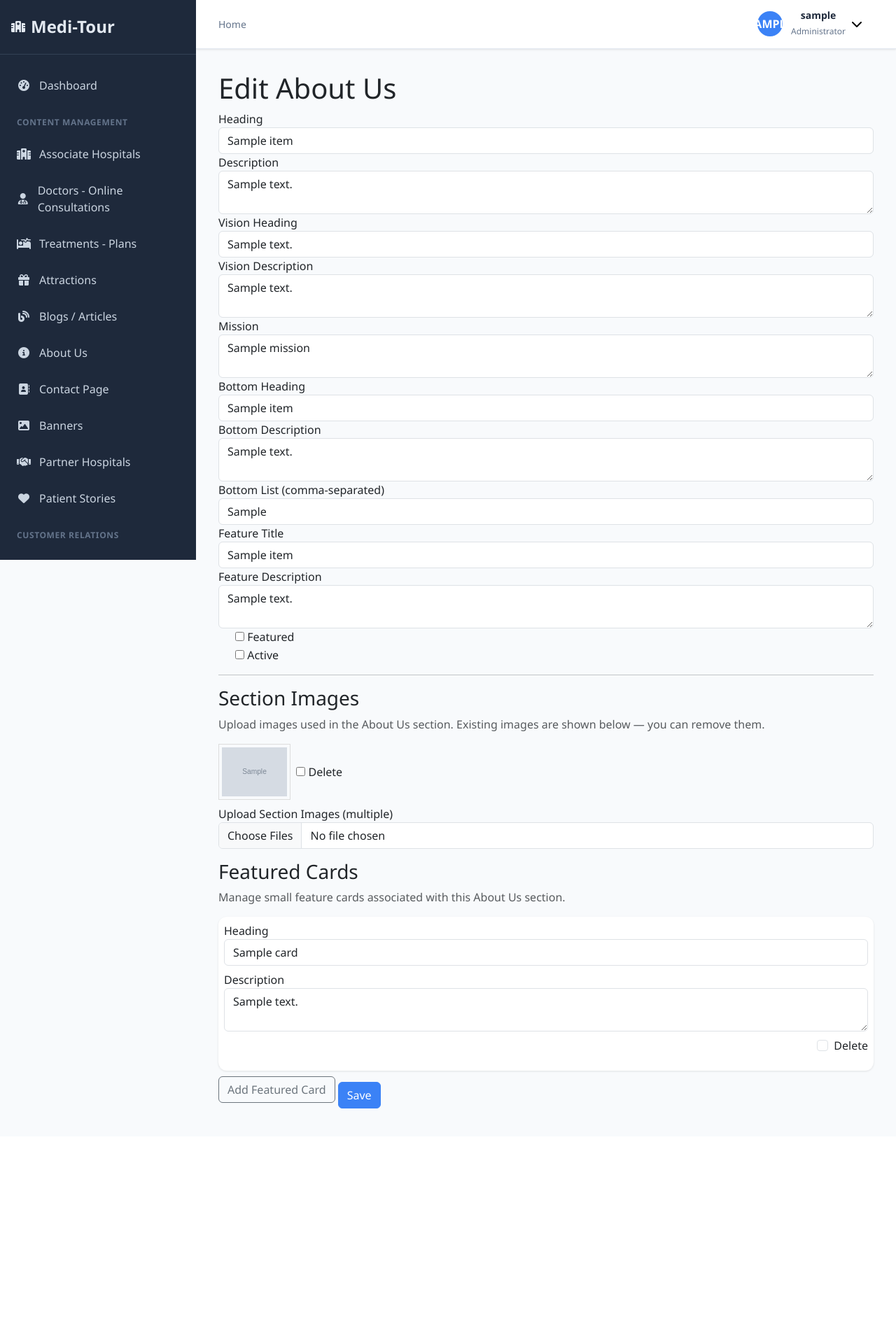
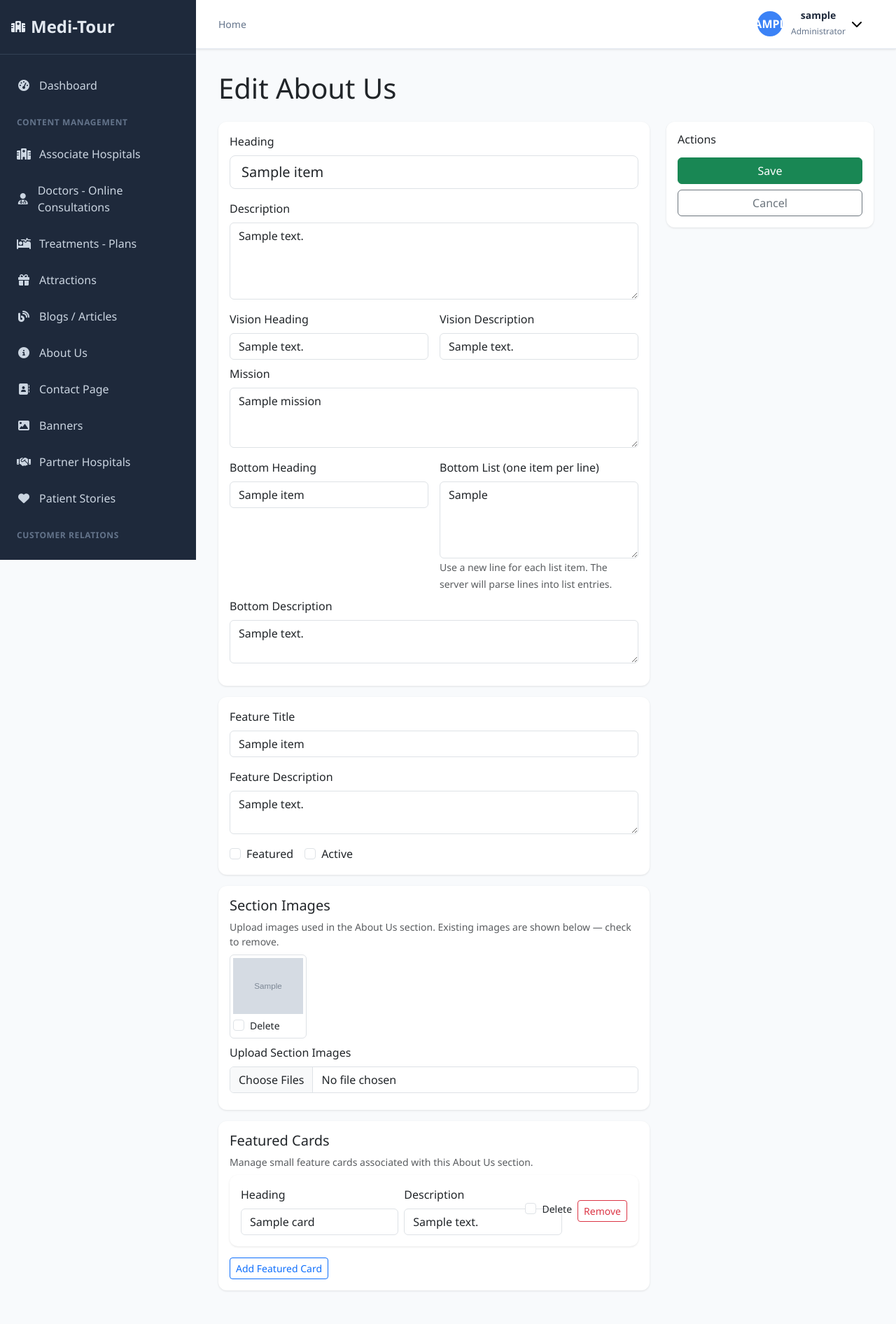
Before and after one commit to nawab-syscraft25/Medi-tour, a FastAPI app: template templates/admin/about_us_form.html in a window 1280 px wide. Shown: the whole page at 70% size. Before the commit the page ends 1584 px from the top, so only its background shows below. Run offline with FastAPI, Linux system fonts and the light colour scheme; the template is opened without the code that fills it: most values are stand-ins (such as "Sample title", 1, 10 or a date in 2020); grey boxes marked "Sample" are stand-in pictures; parts of the project's set-up code (start-up, migrations or seed data) failed here and were passed over.

Commit message:
About list

```diff
--- a/templates/admin/about_us_form.html
+++ b/templates/admin/about_us_form.html
@@ -1,139 +1,199 @@
 {% extends 'admin/base.html' %}
 {% block content %}
-<h1>{% if action=='create' %}Create About Us{% else %}Edit About Us{% endif %}</h1>
+<h1 class="mb-4">{% if action=='create' %}Create About Us{% else %}Edit About Us{% endif %}</h1>
+
 <form method="post" enctype="multipart/form-data" action="{% if action=='create' %}/admin/about-us{% else %}/admin/about-us/{{ item.id }}{% endif %}">
-  <div class="form-group">
-    <label>Heading</label>
-    <input type="text" name="heading" class="form-control" value="{{ item.heading if item else '' }}" required />
+  <div class="row g-4">
+    <div class="col-lg-8">
+      <div class="card p-3 mb-3">
+        <div class="mb-3">
+          <label class="form-label">Heading</label>
+          <input type="text" name="heading" class="form-control form-control-lg" value="{{ item.heading if item else '' }}" required />
         </div>
-  <div class="form-group">
-    <label>Description</label>
-    <textarea name="description" class="form-control">{{ item.description if item else '' }}</textarea>
+        <div class="mb-3">
+          <label class="form-label">Description</label>
+          <textarea name="description" class="form-control" rows="4">{{ item.description if item else '' }}</textarea>
         </div>
-  <div class="form-group">
-    <label>Vision Heading</label>
+        <div class="row g-3">
+          <div class="col-md-6">
+            <label class="form-label">Vision Heading</label>
             <input type="text" name="vision_heading" class="form-control" value="{{ item.vision_heading if item else '' }}" />
           </div>
-  <div class="form-group">
-    <label>Vision Description</label>
-    <textarea name="vision_desc" class="form-control">{{ item.vision_desc if item else '' }}</textarea>
+          <div class="col-md-6">
+            <label class="form-label">Vision Description</label>
+            <input type="text" name="vision_desc" class="form-control" value="{{ item.vision_desc if item else '' }}" />
           </div>
-  <div class="form-group">
-    <label>Mission</label>
-    <textarea name="mission" class="form-control">{{ item.mission if item else '' }}</textarea>
         </div>
-  <div class="form-group">
-    <label>Bottom Heading</label>
+        <div class="mb-3 mt-2">
+          <label class="form-label">Mission</label>
+          <textarea name="mission" class="form-control" rows="3">{{ item.mission if item else '' }}</textarea>
+        </div>
+        <div class="row g-3">
+          <div class="col-md-6">
+            <label class="form-label">Bottom Heading</label>
             <input type="text" name="bottom_heading" class="form-control" value="{{ item.bottom_heading if item else '' }}" />
           </div>
-  <div class="form-group">
-    <label>Bottom Description</label>
-    <textarea name="bottom_desc" class="form-control">{{ item.bottom_desc if item else '' }}</textarea>
+          <div class="col-md-6">
+            <label class="form-label">Bottom List (one item per line)</label>
+            <textarea name="bottom_list" class="form-control" rows="4" placeholder="Enter one list item per line">{% if item and item.bottom_list %}{{ item.bottom_list.split(',')|map('trim')|join('\n') }}{% endif %}</textarea>
+            <small class="form-text text-muted">Use a new line for each list item. The server will parse lines into list entries.</small>
           </div>
-  <div class="form-group">
-    <label>Bottom List (comma-separated)</label>
-    <input type="text" name="bottom_list" class="form-control" value="{{ item.bottom_list if item else '' }}" />
         </div>
-  <div class="form-group">
-    <label>Feature Title</label>
+        <div class="mb-3 mt-2">
+          <label class="form-label">Bottom Description</label>
+          <textarea name="bottom_desc" class="form-control" rows="2">{{ item.bottom_desc if item else '' }}</textarea>
+        </div>
+      </div>
+
+      <div class="card p-3 mb-3">
+        <div class="mb-3">
+          <label class="form-label">Feature Title</label>
           <input type="text" name="feature_title" class="form-control" value="{{ item.feature_title if item else '' }}" />
         </div>
-  <div class="form-group">
-    <label>Feature Description</label>
-    <textarea name="feature_desc" class="form-control">{{ item.feature_desc if item else '' }}</textarea>
+        <div class="mb-3">
+          <label class="form-label">Feature Description</label>
+          <textarea name="feature_desc" class="form-control" rows="2">{{ item.feature_desc if item else '' }}</textarea>
         </div>
-  {# Position removed per request; ordering handled elsewhere if needed #}
+        <div class="d-flex gap-3 align-items-center">
           <div class="form-check">
-    <input type="checkbox" name="is_featured" value="true" {% if item and item.is_featured %}checked{% endif %} /> Featured
+            <input type="checkbox" class="form-check-input" name="is_featured" value="true" id="is_featured" {% if item and item.is_featured %}checked{% endif %} />
+            <label class="form-check-label" for="is_featured">Featured</label>
           </div>
           <div class="form-check">
-    <input type="checkbox" name="is_active" value="true" {% if item and item.is_active %}checked{% endif %} /> Active
+            <input type="checkbox" class="form-check-input" name="is_active" value="true" id="is_active" {% if item and item.is_active %}checked{% endif %} />
+            <label class="form-check-label" for="is_active">Active</label>
           </div>
-  <hr />
-  <h3>Section Images</h3>
-  <p class="text-muted">Upload images used in the About Us section. Existing images are shown below — you can remove them.</p>
+        </div>
+      </div>
+
+      <div class="card p-3 mb-3">
+        <h5 class="mb-2">Section Images</h5>
+        <p class="text-muted small mb-2">Upload images used in the About Us section. Existing images are shown below — check to remove.</p>
+        <div id="about-images-list" class="d-flex flex-wrap gap-2 mb-2">
           {% if about_images %}
+            {% for img in about_images %}
+              <div class="position-relative border rounded p-1 bg-white" style="width:110px;">
+                <img src="{{ img.url }}" alt="about image" class="img-fluid" style="height:80px; width:100%; object-fit:cover; display:block;" />
+                <div class="form-check mt-1">
+                  <input class="form-check-input" type="checkbox" name="image_delete[]" value="{{ img.id }}" id="delimg-{{ img.id }}" />
+                  <label class="form-check-label small" for="delimg-{{ img.id }}">Delete</label>
+                </div>
+              </div>
+            {% endfor %}
+          {% endif %}
+        </div>
         <div class="mb-2">
-    {% for img in about_images %}
-    <div class="d-flex align-items-center mb-1">
-      <img src="{{ img.url }}" alt="about image" style="max-height:80px;margin-right:8px;border:1px solid #ddd;padding:4px;" />
-      <div>
-        <label class="form-check-label">
-          <input type="checkbox" name="image_delete[]" value="{{ img.id }}" /> Delete
-        </label>
+          <label class="form-label">Upload Section Images</label>
+          <input type="file" name="about_images[]" multiple class="form-control" id="about_images_input" />
+        </div>
+        <div id="about-images-preview" class="d-flex flex-wrap gap-2"></div>
+      </div>
+
+      <div class="card p-3 mb-3">
+        <h5 class="mb-2">Featured Cards</h5>
+        <p class="text-muted small mb-2">Manage small feature cards associated with this About Us section.</p>
+        <div id="featured-cards-wrapper" class="d-flex flex-column gap-2">
+          {% if item and item.featured_cards %}
+            {% for card in item.featured_cards %}
+              <div class="card p-3 featured-card-row">
+                <input type="hidden" name="featured_id[]" value="{{ card.id }}" />
+                <div class="row g-2 align-items-center">
+                  <div class="col-md-5">
+                    <label class="form-label">Heading</label>
+                    <input type="text" name="featured_heading[]" class="form-control" value="{{ card.heading }}" />
+                  </div>
+                  <div class="col-md-5">
+                    <label class="form-label">Description</label>
+                    <input type="text" name="featured_description[]" class="form-control" value="{{ card.description }}" />
+                  </div>
+                  <div class="col-md-2 d-flex justify-content-end">
+                    <div class="form-check me-2">
+                      <input type="checkbox" class="form-check-input" name="featured_delete[]" value="{{ card.id }}" id="del-{{ card.id }}" />
+                      <label class="form-check-label small" for="del-{{ card.id }}">Delete</label>
+                    </div>
+                    <button type="button" class="btn btn-sm btn-outline-danger remove-featured">Remove</button>
+                  </div>
+                </div>
+                {% set fimgs = featured_images_map.get(card.id) if featured_images_map else None %}
+                {% if fimgs %}
+                <div class="mt-2 d-flex flex-wrap gap-2">
+                  {% for fimg in fimgs %}
+                  <div class="position-relative border rounded p-1" style="width:90px;">
+                    <img src="{{ fimg.url }}" alt="featured image" class="img-fluid" style="height:60px; width:100%; object-fit:cover; display:block;" />
+                    <div class="form-check mt-1">
+                      <input class="form-check-input" type="checkbox" name="image_delete[]" value="{{ fimg.id }}" id="fdel-{{ fimg.id }}" />
+                      <label class="form-check-label small" for="fdel-{{ fimg.id }}">Delete</label>
                     </div>
                   </div>
                   {% endfor %}
                 </div>
                 {% endif %}
-  <div class="form-group mb-3">
-    <label>Upload Section Images (multiple)</label>
-    <input type="file" name="about_images[]" multiple class="form-control" />
-  </div>
-  <h3>Featured Cards</h3>
-  <p class="text-muted">Manage small feature cards associated with this About Us section.</p>
-  <div id="featured-cards-wrapper">
-    {% if item and item.featured_cards %}
-      {% for card in item.featured_cards %}
-      <div class="card mb-2 p-2 featured-card-row">
-        <input type="hidden" name="featured_id[]" value="{{ card.id }}" />
-        <div class="mb-2">
-          <label>Heading</label>
-          <input type="text" name="featured_heading[]" class="form-control" value="{{ card.heading }}" />
-        </div>
-        <div class="mb-2">
-          <label>Description</label>
-          <textarea name="featured_description[]" class="form-control">{{ card.description }}</textarea>
-        </div>
-        <div class="mb-2 d-flex justify-content-end">
-          <div class="form-check mb-2">
-            <input type="checkbox" class="form-check-input" name="featured_delete[]" value="{{ card.id }}" id="del-{{ card.id }}" />
-            <label class="form-check-label" for="del-{{ card.id }}">Delete</label>
-          </div>
-        </div>
-        {% set fimgs = featured_images_map.get(card.id) if featured_images_map else None %}
-        {% if fimgs %}
-        <div class="mb-2">
-          {% for fimg in fimgs %}
-          <div class="d-flex align-items-center mb-1">
-            <img src="{{ fimg.url }}" alt="featured image" style="max-height:60px;margin-right:8px;border:1px solid #ddd;padding:4px;" />
-            <div>
-              <label class="form-check-label">
-                <input type="checkbox" name="image_delete[]" value="{{ fimg.id }}" /> Delete
-              </label>
-            </div>
-          </div>
-          {% endfor %}
-        </div>
-        {% endif %}
-        {# Featured card image input removed per request #}
               </div>
             {% endfor %}
           {% endif %}
         </div>
-  <button type="button" id="add-featured-card" class="btn btn-outline-secondary mb-3">Add Featured Card</button>
+        <div class="mt-3">
+          <button type="button" id="add-featured-card" class="btn btn-sm btn-outline-primary">Add Featured Card</button>
+        </div>
+      </div>
+
+    </div>
+    <div class="col-lg-4">
+      <div class="card p-3 mb-3 sticky-top" style="top:20px;">
+        <h6 class="mb-3">Actions</h6>
+        <div class="d-grid gap-2">
+          <button class="btn btn-success" type="submit">Save</button>
+          <a href="/admin/about-us" class="btn btn-outline-secondary">Cancel</a>
+        </div>
+      </div>
+    </div>
+  </div>
 
   <script>
     (function(){
+      // About images preview
+      const input = document.getElementById('about_images_input');
+      const preview = document.getElementById('about-images-preview');
+      function makeThumb(file){
+        const url = URL.createObjectURL(file);
+        const wrap = document.createElement('div');
+        wrap.className = 'border rounded p-1 bg-white';
+        wrap.style.width = '110px';
+        wrap.innerHTML = `<img src="${url}" style="height:80px;width:100%;object-fit:cover;display:block;" />`;
+        return wrap;
+      }
+      if(input){
+        input.addEventListener('change', function(e){
+          preview.innerHTML = '';
+          Array.from(input.files).forEach(function(f){ preview.appendChild(makeThumb(f)); });
+        });
+      }
+
+      // Featured cards add/remove
       const wrapper = document.getElementById('featured-cards-wrapper');
       const addBtn = document.getElementById('add-featured-card');
       function makeRow() {
         const div = document.createElement('div');
-        div.className = 'card mb-2 p-2 featured-card-row';
+        div.className = 'card p-3 featured-card-row';
         div.innerHTML = `
           <input type="hidden" name="featured_id[]" value="" />
-          <div class="mb-2">
-            <label>Heading</label>
+          <div class="row g-2 align-items-center">
+            <div class="col-md-5">
+              <label class="form-label">Heading</label>
               <input type="text" name="featured_heading[]" class="form-control" value="" />
             </div>
-          <div class="mb-2">
-            <label>Description</label>
-            <textarea name="featured_description[]" class="form-control"></textarea>
+            <div class="col-md-5">
+              <label class="form-label">Description</label>
+              <input type="text" name="featured_description[]" class="form-control" value="" />
             </div>
-          <div class="mb-2 d-flex justify-content-end">
-            <button type="button" class="btn btn-danger btn-sm ms-auto remove-featured">Remove</button>
+            <div class="col-md-2 d-flex justify-content-end">
+              <div class="form-check me-2">
+                <input type="checkbox" class="form-check-input" name="featured_delete[]" value="" />
+                <label class="form-check-label small">Delete</label>
               </div>
-          {# Featured card image input removed for new rows #}
+              <button type="button" class="btn btn-sm btn-outline-danger remove-featured">Remove</button>
+            </div>
+          </div>
         `;
         return div;
       }
@@ -146,9 +206,8 @@
       document.querySelectorAll('.remove-featured').forEach(function(btn){
         btn.addEventListener('click', function(){ btn.closest('.featured-card-row').remove(); });
       });
+
     })();
   </script>
-
-  <button class="btn btn-primary" type="submit">Save</button>
 </form>
 {% endblock %}
```
Lines whose indentation alone changed are shown as unchanged.
